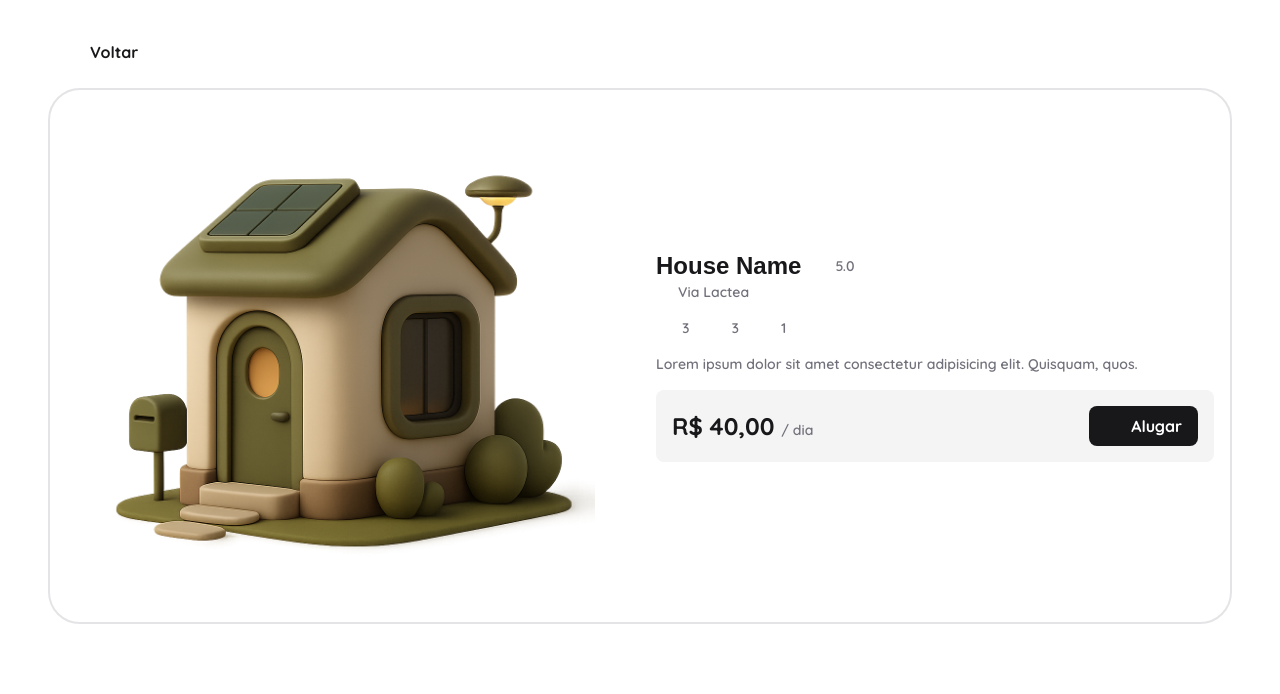
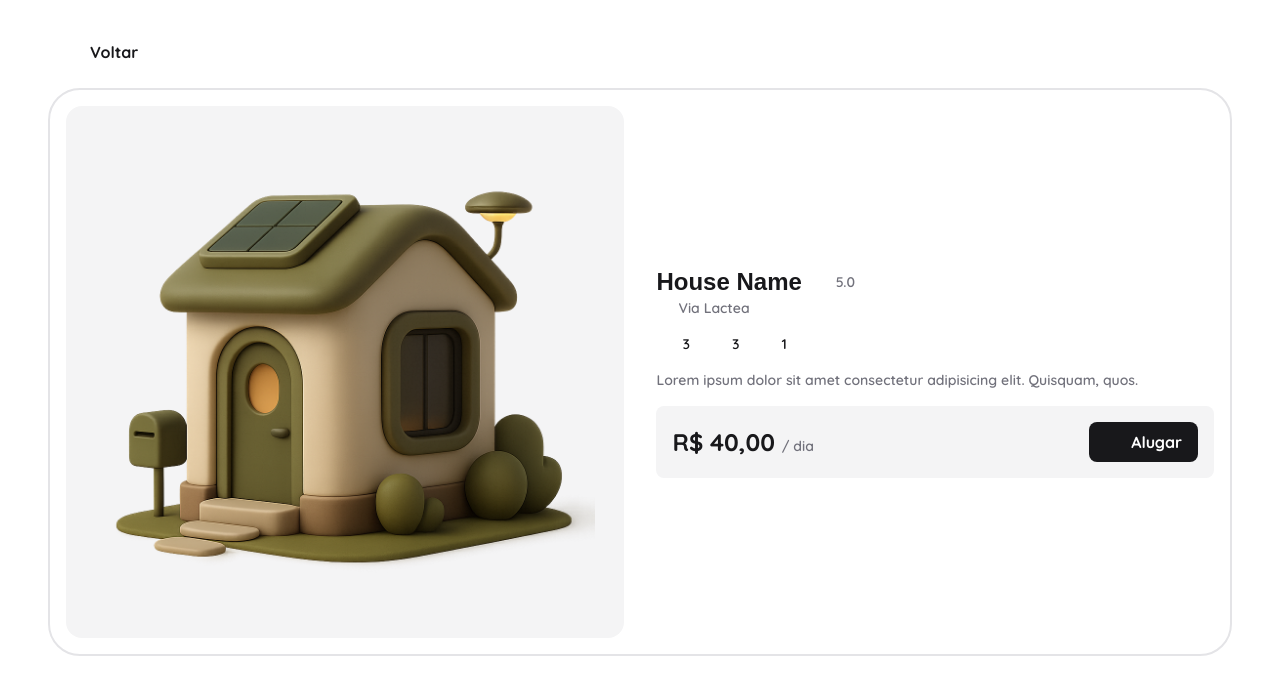
Before and after one commit to ecthon/cute-store, a Next.js app: page /details in a window 1280 px wide. Shown: the top 694 px of the page. Built offline with nearby package versions, Linux system fonts and the light colour scheme; some icons are missing; a web font is replaced by a local one.

Commit message:
Atualiza estilos da página de detalhes, alterando cores de texto para um tom mais escuro e ajustando o layout do componente de imagem para incluir bordas arredondadas e um fundo mais claro, melhorando a apresentação visual.

```diff
--- a/src/app/details/page.tsx
+++ b/src/app/details/page.tsx
@@ -13,7 +13,7 @@ export default function Details() {
             </div>
 
             <div className="flex w-full max-w-[1248px] mx-auto gap-8 border-2 border-zinc-200 p-4 rounded-4xl">
-                <div className="flex w-1/2 items-center justify-center">
+                <div className="flex w-1/2 items-center justify-center rounded-2xl overflow-hidden p-4 bg-zinc-100">
                     <Image src="/house.png" alt="House" width={500} height={500} />
                 </div>
 
@@ -34,15 +34,15 @@ export default function Details() {
                     <div className="flex gap-4">
                         <div className="flex items-center gap-2">
                             <HugeiconsIcon icon={BedIcon} size={18} color="currentColor" strokeWidth={2} className="text-zinc-500" />
-                            <p className="text-sm font-semibold text-zinc-500">3</p>
+                            <p className="text-sm font-semibold text-zinc-900">3</p>
                         </div>
                         <div className="flex items-center gap-2">
                             <HugeiconsIcon icon={Bathtub01Icon} size={18} color="currentColor" strokeWidth={2} className="text-zinc-500" />
-                            <p className="text-sm font-semibold text-zinc-500">3</p>
+                            <p className="text-sm font-semibold text-zinc-900">3</p>
                         </div>
                         <div className="flex items-center gap-2">
                             <HugeiconsIcon icon={Car01FreeIcons} size={18} color="currentColor" strokeWidth={2} className="text-zinc-500" />
-                            <p className="text-sm font-semibold text-zinc-500">1</p>
+                            <p className="text-sm font-semibold text-zinc-900">1</p>
                         </div>
                     </div>
                     <p className="text-sm font-semibold text-zinc-500">Lorem ipsum dolor sit amet consectetur adipisicing elit. Quisquam, quos.</p>
```
Also changed, not shown: public/robot-front.png (added).
